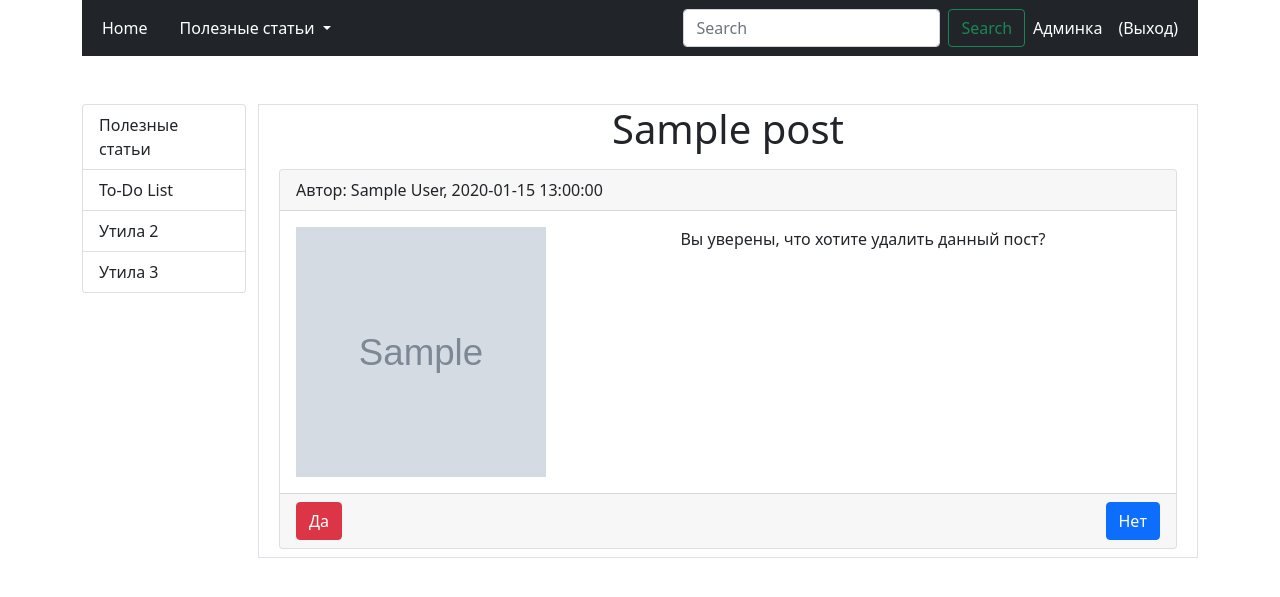
After one commit to alekseev-serg/LearningDjango, a Django app: a page that uses templates/base.html in a window 1280 px wide. The commit adds this page. Shown: the top 597 px of the page. Run offline with Django 3.2, Linux system fonts and the light colour scheme; a user stored in the database is signed in; tables that the repository leaves empty hold one stand-in row (values such as "Sample post"); grey boxes marked "Sample" are stand-in pictures; some libraries are stand-ins or nearby versions.

Commit message:
'add_post_tools'

```diff
--- a/blog/templates/blog/post_add.html
+++ b/blog/templates/blog/post_add.html
@@ -9,7 +9,7 @@
 {% endblock %}
 
 {% block content %}
-    <form action="{% url 'new_post' %}" method="post" enctype="multipart/form-data">
+    <form action="{% url 'post_new' %}" method="post" enctype="multipart/form-data">
         {% csrf_token %}
 
         {{ form.as_p }}
--- /dev/null
+++ b/blog/templates/blog/post_delete.html
@@ -0,0 +1,36 @@
+{% extends 'base.html' %}
+
+{% block title %}
+    Удаление поста
+{% endblock %}
+
+{% block page_title %}
+    {{ post.title }}
+{% endblock %}
+
+{% block content %}
+    <div class="card m-2">
+        <div class="card-header">
+            Автор: {{ post.author }}, {{ post.created|date:"Y-m-d H:i:s" }}
+        </div>
+        <div class="card-body">
+
+            {% if post.photo %}
+                <img src="{{ post.photo.url }}" alt="" width="250" height="250" class="leftimg">
+            {% endif %}
+
+            <p class="card-text text-center">Вы уверены, что хотите удалить данный пост?</p>
+
+        </div>
+        <div class="card-footer text-muted">
+            <div class="d-inline-flex justify-content-between w-100">
+                <div class="left">
+                    <a href="{% url 'post_delete' slug=post.slug %}" class="btn btn-danger me-3">Да</a>
+                </div>
+                <div class="right">
+                    <a href="{% url 'post_detail' slug=post.slug %}" class="btn btn-primary">Нет</a>
+                </div>
+            </div>
+        </div>
+    </div>
+{% endblock %}
--- a/blog/urls.py
+++ b/blog/urls.py
@@ -4,7 +4,10 @@ from blog.views import *
 urlpatterns = [
     path('', base_page, name='home'),
     path('blog/', IndexPostList.as_view(), name='index_blog'),
-    path('blog/new_post/', new_post, name='new_post'),
+    path('blog/post_new/', post_new, name='post_new'),
     path('blog/<str:slug>/', PostDetail.as_view(), name='post_detail'),
+    path('blog/<str:slug>/edit/', post_edit, name='post_edit'),
+    path('blog/<str:slug>/try_to_delete/', try_to_delete, name='try_to_delete'),
+    path('blog/<str:slug>/delete/', post_delete, name='post_delete'),
     path('blog/tag/<str:slug>/', PostByTag.as_view(), name='tag'),
 ]
--- a/blog/views.py
+++ b/blog/views.py
@@ -1,4 +1,4 @@
-from django.shortcuts import render, redirect
+from django.shortcuts import render, redirect, get_object_or_404
 from django.views.generic import ListView, DetailView
 from .models import Post, Tag
 from .forms import NewPost
@@ -46,7 +46,7 @@ class PostByTag(ListView):
 
 
 @login_required
-def new_post(request):
+def post_new(request):
     if request.method == 'POST':
         form = NewPost(request.POST, request.FILES)
         if form.is_valid():
@@ -55,3 +55,29 @@ def new_post(request):
     else:
         form = NewPost()
     return render(request, 'blog/post_add.html', {'form': form})
+
+
+@login_required
+def post_edit(request, slug):
+    post = Post.objects.get(slug__iexact=slug)
+    if request.method == 'POST':
+        form = NewPost(request.POST, request.FILES, instance=post)
+        if form.is_valid():
+            post = form.save()
+            return redirect('post_detail', slug=slug)
+    else:
+        form = NewPost(instance=post)
+    return render(request, 'blog/post_edit.html', {'form': form, 'post': post})
+
+
+@login_required
+def try_to_delete(request, slug):
+    post = get_object_or_404(Post, slug=slug)
+    return render(request, 'blog/post_delete.html', {'post': post})
+
+
+@login_required
+def post_delete(request, slug):
+    post = get_object_or_404(Post, slug=slug)
+    post.delete()
+    return redirect('index_blog')
--- a/templates/base.html
+++ b/templates/base.html
@@ -20,7 +20,6 @@
 
     <nav class="navbar navbar-expand-lg navbar-dark bg-dark">
         <div class="container-fluid">
-
             <div class="collapse navbar-collapse" id="navbarSupportedContent">
                 <ul class="navbar-nav me-auto mb-2 mb-lg-0">
                     <li class="nav-item">
@@ -35,7 +34,7 @@
                         <ul class="dropdown-menu" aria-labelledby="navbarDropdown">
                             <li><a class="dropdown-item" href="{% url 'index_blog' %}">Читать статьи</a></li>
                             {% if user.is_authenticated %}
-                                <li><a class="dropdown-item" href="{% url 'new_post' %}">Добавить статью</a></li>
+                                <li><a class="dropdown-item" href="{% url 'post_new' %}">Добавить статью</a></li>
                             {% endif %}
                         </ul>
                     </li>
```
Also changed, not shown: blog/templates/blog/post_edit.html (added, +24 -0 lines).
